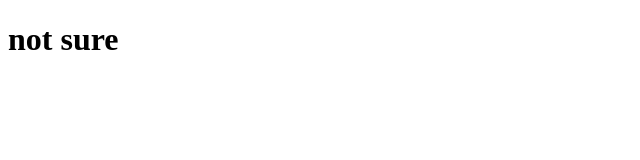
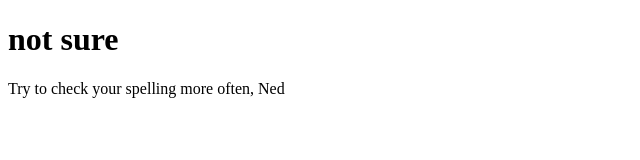
Before and after one commit to epoch/not_sure_classbook, a plain HTML site: page index.html in a window 1280 px wide. Shown: the whole page, without its empty margins (0-640 px from the left). Drawn offline with Linux system fonts and the light colour scheme.

Commit message:
Bern's page

```diff
--- a/index.html
+++ b/index.html
@@ -7,5 +7,6 @@
 </head>
 <body>
   <h1>not sure</h1>
+  <p>Try to check your spelling more often, Ned</p>
 </body>
 </html>
```
